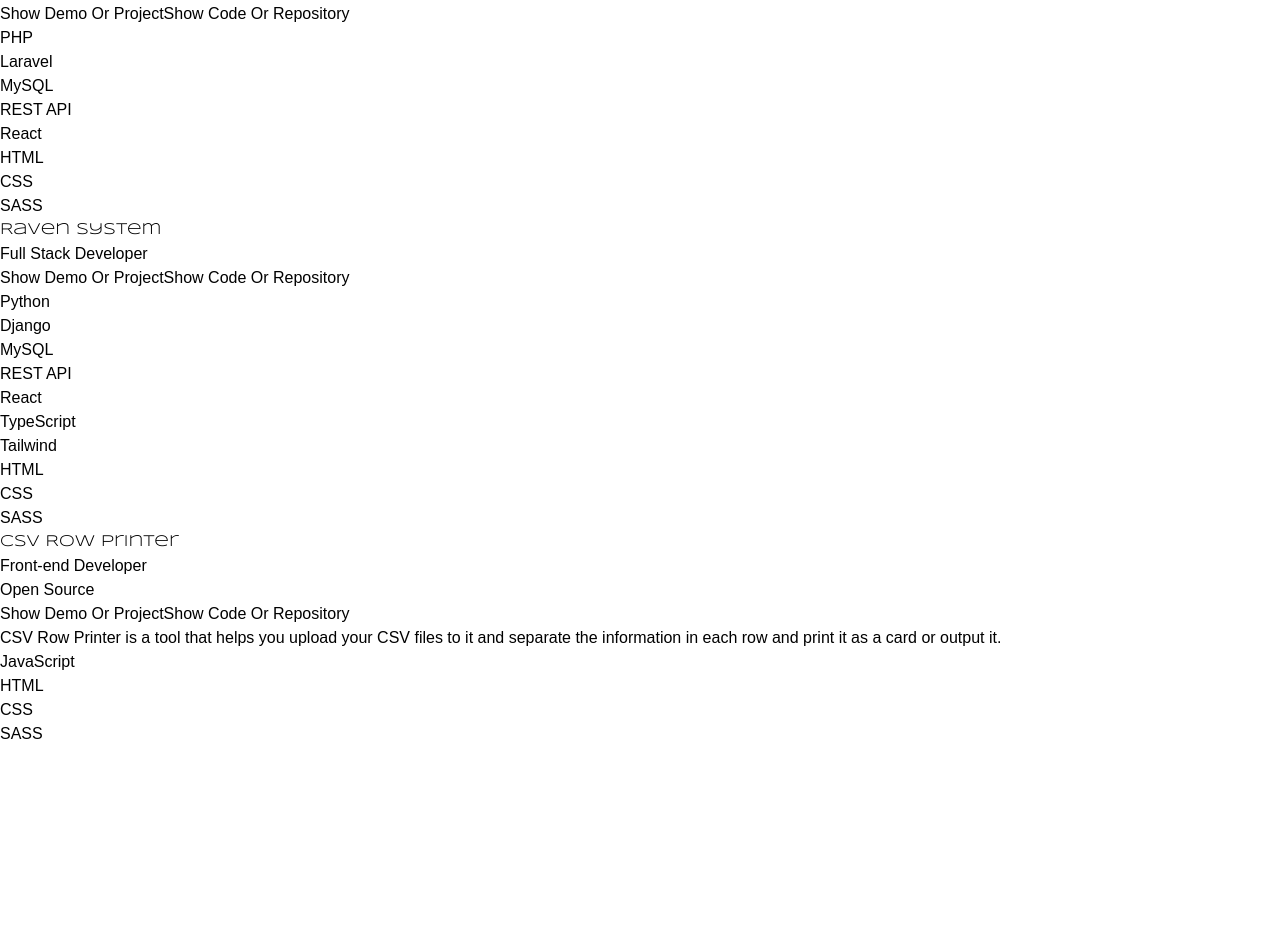
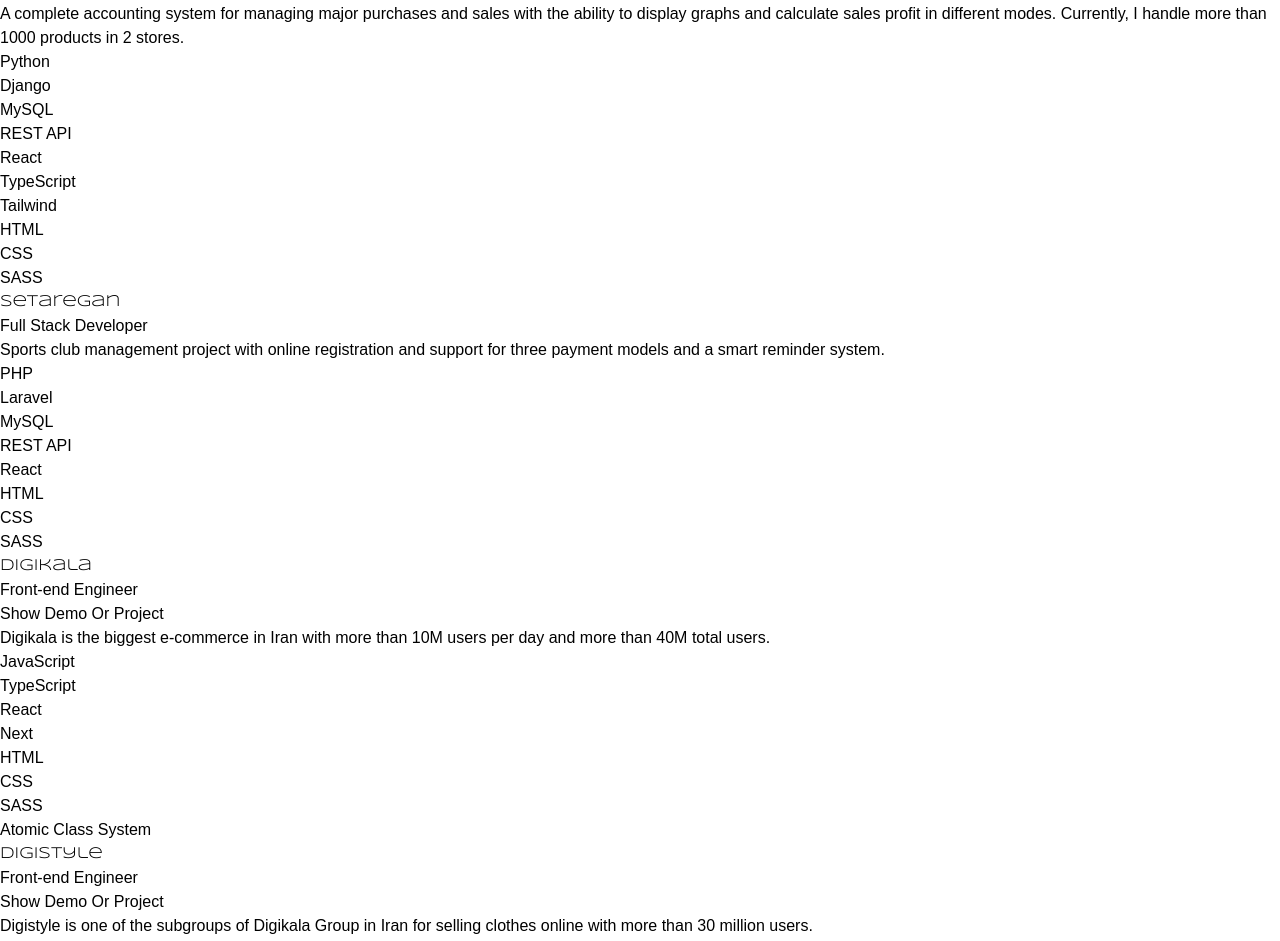
Before and after one commit to raminr77/raminr77.github.io, a Next.js app: page /projects in a window 1280 px wide. Shown: the part 369-1310 px from the top of the page. Before the commit the page ends 1115 px from the top, so only its background shows below. Built offline with nearby package versions, Linux system fonts and the light colour scheme.

Commit message:
feat: add base of my project to the data

```diff
--- a/src/data/projects.ts
+++ b/src/data/projects.ts
@@ -1,17 +1,6 @@
 export const PROJECTS_DATA = [
   {
     id: 1,
-    role: 'Full Stack Developer',
-    title: 'Setaregan',
-    stack: ['PHP', 'Laravel', 'MySQL', 'REST API', 'React', 'HTML', 'CSS', 'SASS'],
-    images: [],
-    demoUrl: '#',
-    repoUrl: '#',
-    isOpenSource: false,
-    description: ''
-  },
-  {
-    id: 2,
     role: 'Full Stack Developer',
     title: 'Raven System',
     stack: [
@@ -27,19 +16,102 @@
       'SASS'
     ],
     images: [],
-    demoUrl: '#',
-    repoUrl: '#',
-    isOpenSource: false,
-    description: ''
+    description:
+      'A complete accounting system for managing major purchases and sales with the ability to display graphs and calculate sales profit in different modes. Currently, I handle more than 1000 products in 2 stores.'
+  },
+  {
+    id: 2,
+    title: 'Setaregan',
+    role: 'Full Stack Developer',
+    stack: ['PHP', 'Laravel', 'MySQL', 'REST API', 'React', 'HTML', 'CSS', 'SASS'],
+    images: [],
+    description:
+      'Sports club management project with online registration and support for three payment models and a smart reminder system.'
   },
   {
     id: 3,
+    images: [],
+    title: 'Digikala',
+    role: 'Front-end Engineer',
+    stack: [
+      'JavaScript',
+      'TypeScript',
+      'React',
+      'Next',
+      'HTML',
+      'CSS',
+      'SASS',
+      'Atomic Class System'
+    ],
+    demoUrl: 'https://digikala.com',
+    description:
+      'Digikala is the biggest e-commerce in Iran with more than 10M users per day and more than 40M total users.'
+  },
+  {
+    id: 4,
+    images: [],
+    title: 'Digistyle',
+    role: 'Front-end Engineer',
+    stack: [
+      'JavaScript',
+      'TypeScript',
+      'React',
+      'Next',
+      'HTML',
+      'CSS',
+      'SASS',
+      'Atomic Class System'
+    ],
+    demoUrl: 'https://digistyle.com',
+    description:
+      'Digistyle is one of the subgroups of Digikala Group in Iran for selling clothes online with more than 30 million users.'
+  },
+  {
+    id: 5,
+    images: [],
+    title: 'Snapp Car Fix',
+    role: 'Front-end Team Lead',
+    stack: ['React', 'HTML', 'CSS', 'SASS', 'Tailwind'],
+    demoUrl: 'https://snappcarfix.com',
+    description:
+      'Online store for car consumables for Snap internet taxi drivers in Iran with more than 1000 sales per day. aslo this is a PWA project.'
+  },
+  {
+    id: 6,
+    images: [],
+    title: 'Nano Sakhtar',
+    role: 'Full Stack Developer',
+    stack: [
+      'Python',
+      'Django',
+      'MySQL',
+      'REST API',
+      'React',
+      'HTML',
+      'CSS',
+      'SASS',
+      'Tailwind'
+    ],
+    description:
+      'The site introducing the iron sheet production factory with nanotechnology in Iran.'
+  },
+  {
+    id: 7,
+    images: [],
+    title: 'Nano Alarm',
+    role: 'Front-end Developer',
+    stack: ['React', 'HTML', 'CSS', 'SASS'],
+    description:
+      'Online store of security products with the possibility of special authentication for sales representatives in the country and with support for more than 4 different modes of selling goods to representatives and ordinary people.'
+  },
+  {
+    id: 10,
     images: [],
     isOpenSource: true,
     title: 'CSV Row Printer',
     role: 'Front-end Developer',
     stack: ['JavaScript', 'HTML', 'CSS', 'SASS'],
-    demoUrl: 'raminr77.github.io/csv-row-printer/',
+    demoUrl: 'https://raminr77.github.io/csv-row-printer/',
     repoUrl: 'https://github.com/raminr77/csv-row-printer',
     description:
       'CSV Row Printer is a tool that helps you upload your CSV files to it and separate the information in each row and print it as a card or output it.'
```
Also changed, not shown: src/domains/experiences/components/experience-item/index.tsx (+10 -2 lines).
